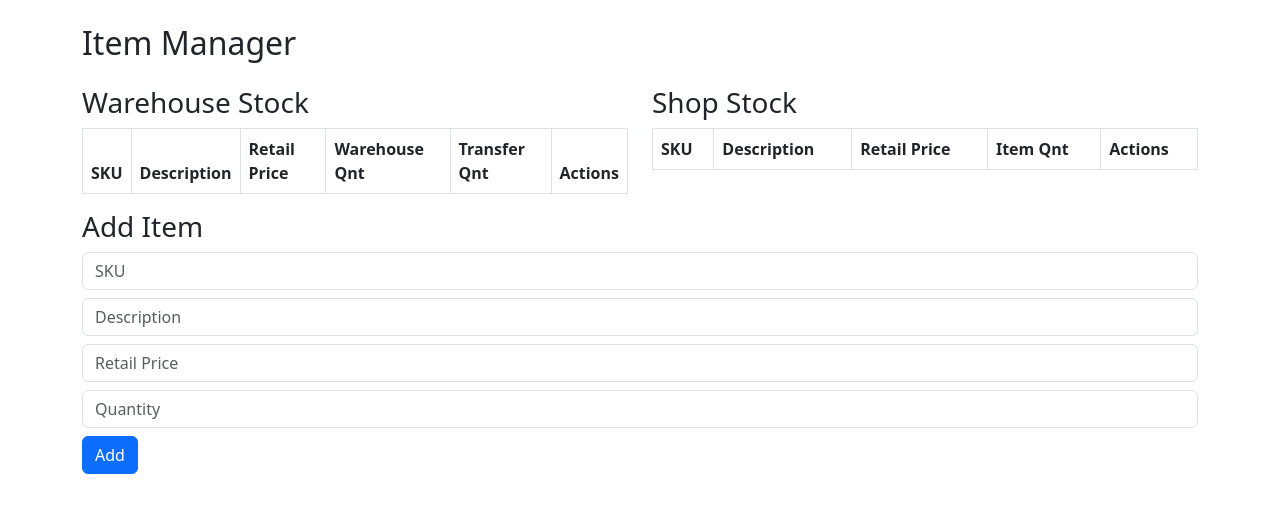
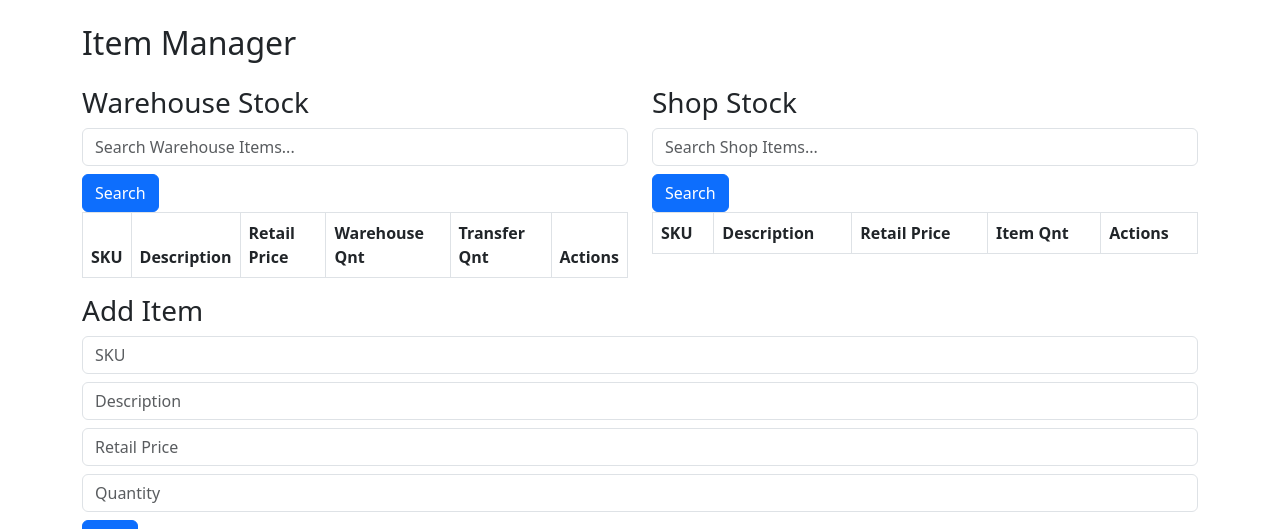
Before and after one commit to ConsciousUniverse/simpler-stock-management, a Django app: page / in a window 1280 px wide. Shown: the part 104-633 px from the top of the page. Run offline with Django 5.2, Linux system fonts and the light colour scheme; a user stored in the database is signed in; data comes from the database, SQL or seed files in the repository; both versions use the stored data as it was after the commit; lists and menus that the app fills with data are empty.

Commit message:
Pagination working.

```diff
--- a/ssm/settings.py
+++ b/ssm/settings.py
@@ -43,8 +43,8 @@ REST_FRAMEWORK = {
     "DEFAULT_PERMISSION_CLASSES": [
         "rest_framework.permissions.IsAuthenticated",
     ],
-    'DEFAULT_PAGINATION_CLASS': 'rest_framework.pagination.PageNumberPagination',
-    'PAGE_SIZE': 10,  # Adjust as needed
+    'DEFAULT_PAGINATION_CLASS': 'stock_manager.pagination.CustomPagination',  # Updated to use CustomPagination
+    'PAGE_SIZE': 2,  # Adjust as needed
 }
 
 LOGIN_REDIRECT_URL = "/"
--- /dev/null
+++ b/stock_manager/pagination.py
@@ -0,0 +1,18 @@
+from rest_framework.pagination import PageNumberPagination
+from rest_framework.response import Response
+
+class CustomPagination(PageNumberPagination):
+    page_size = 2  # Ensure this matches the PAGE_SIZE in settings.py
+    page_size_query_param = 'page_size'
+    max_page_size = 100
+
+    def get_paginated_response(self, data):
+        return Response({
+            'results': data,
+            'current_page': self.page.number,
+            'total_pages': self.page.paginator.num_pages,
+            'previous': self.get_previous_link(),
+            'next': self.get_next_link(),
+            'previous_page_number': self.page.previous_page_number() if self.page.has_previous() else None,
+            'next_page_number': self.page.next_page_number() if self.page.has_next() else None,
+        })
--- a/stock_manager/views.py
+++ b/stock_manager/views.py
@@ -4,46 +4,71 @@ from rest_framework import viewsets
 from rest_framework.permissions import IsAuthenticated
 from .models import Item, ShopItem
 from .serializers import ItemSerializer, ShopItemSerializer
+from .pagination import CustomPagination
 from django.contrib.auth.models import User  # For accessing the User model
-from rest_framework.response import Response  # For returning HTTP responses in REST framework
+from rest_framework.response import (
+    Response,
+)  # For returning HTTP responses in REST framework
 from rest_framework.decorators import api_view
-from rest_framework.pagination import PageNumberPagination
-
 
 
 # API View
 class ItemViewSet(viewsets.ModelViewSet):
     queryset = Item.objects.all()
     serializer_class = ItemSerializer
-    lookup_field = 'sku'
+    lookup_field = "sku"
     permission_classes = [IsAuthenticated]
-    pagination_class = PageNumberPagination
+    pagination_class = CustomPagination
+
+    def get_queryset(self):
+        queryset = Item.objects.all()
+        search_query = self.request.query_params.get("search", None)
+        if search_query:
+            queryset = queryset.filter(
+                description__icontains=search_query
+            )  # 🔍 Search filter
+        queryset = queryset.order_by('sku')
+        return queryset
+
 
 class ShopItemViewSet(viewsets.ModelViewSet):
     queryset = ShopItem.objects.all()
     serializer_class = ShopItemSerializer
-    lookup_field = 'sku'
+    lookup_field = "sku"
     permission_classes = [IsAuthenticated]
-    pagination_class = PageNumberPagination
+    pagination_class = CustomPagination
 
     def get_queryset(self):
-        return ShopItem.objects.filter(shop_user=self.request.user)
+        queryset = ShopItem.objects.filter(shop_user=self.request.user)
+        search_query = self.request.query_params.get("search", None)
+        if search_query:
+            queryset = queryset.filter(
+                description__icontains=search_query
+            )  # 🔍 Search filter
+        queryset = queryset.order_by('sku')
+        return queryset
+
 
 # Main Page View
 @login_required
 def index(request):
-    return render(request, 'index.html')
+    return render(request, "index.html")
 
-@api_view(['GET'])
+
+@api_view(["GET"])
 def get_user(request):
     # Ensure the user is authenticated
     if not request.user.is_authenticated:
-        return Response({'detail': 'Authentication credentials were not provided.'}, status=401)
+        return Response(
+            {"detail": "Authentication credentials were not provided."}, status=401
+        )
 
     user = request.user
-    return Response({
-        'id': user.id,
-        'username': user.username,
-        'email': user.email,
-        'groups': list(user.groups.values_list('name', flat=True)),
-    })
+    return Response(
+        {
+            "id": user.id,
+            "username": user.username,
+            "email": user.email,
+            "groups": list(user.groups.values_list("name", flat=True)),
+        }
+    )
--- a/templates/index.html
+++ b/templates/index.html
@@ -28,6 +28,8 @@
     <div class='row'>
         <div class='col-md-6 warehouse-stock'>
             <h3>Warehouse Stock</h3>
+            <input type="text" id="searchBox1" class="form-control mb-2" placeholder="Search Warehouse Items...">
+            <button onclick="fetchItems(1, 1, $('#searchBox1').val())" class="btn btn-primary">Search</button>
             <table class='table table-bordered'>
                 <thead>
                     <tr>
@@ -41,9 +43,12 @@
                 </thead>
                 <tbody id='itemTable1'></tbody>
             </table>
+            <div id="paginationControls1" class="pagination-controls"></div>
         </div>
         <div class='col-md-6 shop-stock'>
             <h3>Shop Stock</h3>
+            <input type="text" id="searchBox2" class="form-control mb-2" placeholder="Search Shop Items...">
+            <button onclick="fetchItems(2, 1, $('#searchBox2').val())" class="btn btn-primary">Search</button>
             <table class='table table-bordered'>
                 <thead>
                     <tr>
@@ -56,6 +61,7 @@
                 </thead>
                 <tbody id='itemTable2'></tbody>
             </table>
+            <div id="paginationControls2" class="pagination-controls"></div>
         </div>
     </div>
     <h3>Add Item</h3>
@@ -69,39 +75,56 @@
             return document.cookie.split('; ').find(row => row.startsWith('csrftoken='))?.split('=')[1];
         }
 
-        function fetchItems(tableNum) {
+        function fetchItems(tableNum, page = 1, searchQuery = '') {
             let apiUrl = tableNum === 1 ? '/api/items/' : '/api/shop_items/';
+            apiUrl += `?page=${page}&search=${encodeURIComponent(searchQuery)}`;
+
             $.get(apiUrl, function (data) {
-                tableNum === 1 ? $('#itemTable1').empty() : $('#itemTable2').empty();
-                data.forEach(item => {
-                    let row1 = `
-                        <tr>
-                            <td>${item.sku}</td>
-                            <td><input type='text' value='${item.description}' class='form-control' id='description1-${item.sku}'></td>
-                            <td><input type='text' value='${item.retail_price}' class='form-control' id='retail_price1-${item.sku}'></td>
-                            <td><input type='number' value='${item.quantity}' class='form-control' id='quantity1-${item.sku}'></td>
-                            <td><input type='number' value='0' class='form-control' id='xfer_quantity1-${item.sku}'></td>
-                            <td>
-                                <button onclick='updateItem("${item.sku}", 1)' class='btn btn-warning'>Update</button>
-                                <button onclick='deleteItem("${item.sku}", 1)' class='btn btn-danger'>Delete</button>
-                                <button onclick='transferItem("${item.sku}")' class='btn btn-info'>Transfer</button>
-                            </td>
-                        </tr>`;
-                    let row2 = `
-                        <tr>
-                            <td>${item.sku}</td>
-                            <td><input type='text' value='${item.description}' class='form-control' id='description2-${item.sku}'></td>
-                            <td><input type='text' value='${item.retail_price}' class='form-control' id='retail_price2-${item.sku}'></td>
-                            <td><input type='number' value='${item.quantity}' class='form-control' id='quantity2-${item.sku}'></td>
-                            <td>
-                                <button onclick='updateItem("${item.sku}", 2)' class='btn btn-warning'>Update</button>
-                                <button onclick='deleteItem("${item.sku}", 2)' class='btn btn-danger'>Delete</button>
-                            </td>
-                        </tr>`;
-                    tableNum === 1 ? $('#itemTable1').append(row1) : $('#itemTable2').append(row2);
+                let tableBody = tableNum === 1 ? $('#itemTable1') : $('#itemTable2');
+                tableBody.empty();
+
+                data.results.forEach(item => {
+                    let row = `
+                <tr>
+                    <td>${item.sku}</td>
+                    <td><input type='text' value='${item.description}' class='form-control' id='description${tableNum}-${item.sku}'></td>
+                    <td><input type='text' value='${item.retail_price}' class='form-control' id='retail_price${tableNum}-${item.sku}'></td>
+                    <td><input type='number' value='${item.quantity}' class='form-control' id='quantity${tableNum}-${item.sku}'></td>
+                    ${tableNum === 1 ? `<td><input type='number' value='0' class='form-control' id='xfer_quantity1-${item.sku}'></td>` : ''}
+                    <td>
+                        <button onclick='updateItem("${item.sku}", ${tableNum})' class='btn btn-warning'>Update</button>
+                        <button onclick='deleteItem("${item.sku}", ${tableNum})' class='btn btn-danger'>Delete</button>
+                        ${tableNum === 1 ? `<button onclick='transferItem("${item.sku}")' class='btn btn-info'>Transfer</button>` : ''}
+                    </td>
+                </tr>`;
+                    tableBody.append(row);
                 });
+                setupPagination(tableNum, data);
             });
         }
+
+        function setupPagination(tableNum, data) {
+            let paginationDiv = tableNum === 1 ? $('#paginationControls1') : $('#paginationControls2');
+            paginationDiv.empty();
+
+            let paginationHtml = '<nav aria-label="Page navigation"><ul class="pagination justify-content-center">';
+
+            if (data.previous_page_number) {
+                paginationHtml += `<li class="page-item"><a class="page-link" href="#" onclick='fetchItems(${tableNum}, ${data.previous_page_number}, $("#searchBox${tableNum}").val())'>Previous</a></li>`;
+            }
+
+            for (let i = 1; i <= data.total_pages; i++) {
+                paginationHtml += `<li class="page-item ${i === data.current_page ? 'active' : ''}"><a class="page-link" href="#" onclick='fetchItems(${tableNum}, ${i}, $("#searchBox${tableNum}").val())'>${i}</a></li>`;
+            }
+
+            if (data.next_page_number) {
+                paginationHtml += `<li class="page-item"><a class="page-link" href="#" onclick='fetchItems(${tableNum}, ${data.next_page_number}, $("#searchBox${tableNum}").val())'>Next</a></li>`;
+            }
+
+            paginationHtml += '</ul></nav>';
+            paginationDiv.append(paginationHtml);
+        }
+
 
         function addItem() {
             $.ajax({
```
Also changed, not shown: db.sqlite3.
